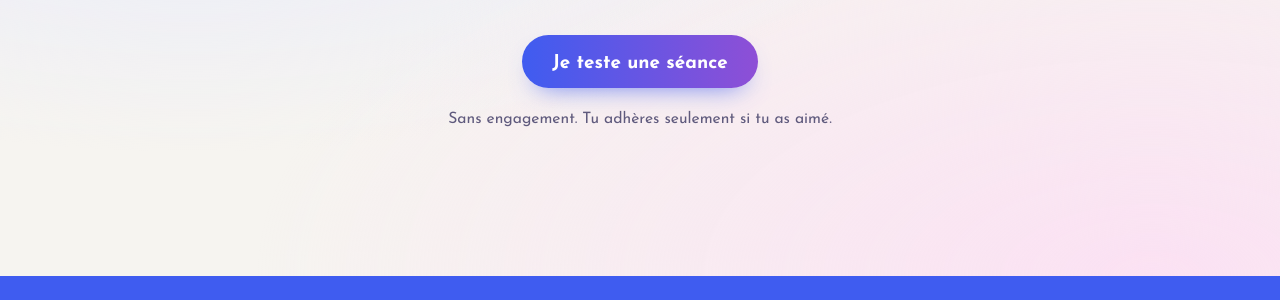
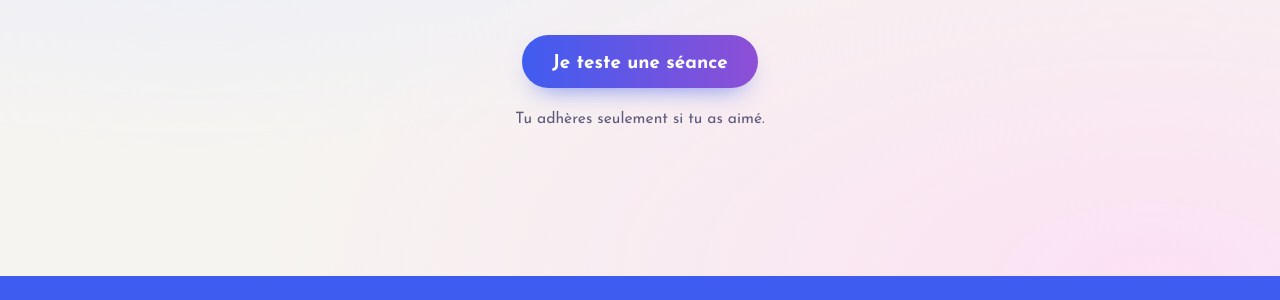
Before and after one commit to Anotreplace/anotreplace.github.io, a Jekyll site: the page built from index.html, in a window 1280 px wide and 900 px high, scrolled down 8784 px. Shown: the part 177-477 px from the top of the window. Built offline with Jekyll 4.4.1, drawn with Linux system fonts in a browser that asks for light colours.

Commit message:
Retrait de la mention « sans engagement » sur tout le site
Co-Authored-By: Claude Opus 5.5 <noreply@anthropic.com>

```diff
--- a/_layouts/post.html
+++ b/_layouts/post.html
@@ -9,7 +9,7 @@ layout: default
     {{ content }}
     <aside class="encart-cta">
       <h2>Viens essayer une sortie</h2>
-      <p>La première séance est offerte, tous niveaux, sans engagement.</p>
+      <p>Tous niveaux : viens tester une séance avec nous.</p>
       <a class="btn" href="{{ '/reserver/' | relative_url }}">Je réserve ma séance offerte</a>
     </aside>
   </div>
--- a/adhesion/index.html
+++ b/adhesion/index.html
@@ -316,7 +316,7 @@ body_class: "no-mobile-cta"
 <section class="cta-final">
   <div class="wrap">
     <h2>Commence par une séance.</h2>
-    <p>Viens tester, sans engagement. Tu décideras après.</p>
+    <p>Viens tester. Tu décideras après.</p>
     <div class="actions"><a class="btn" href="/reserver/">Je teste une séance</a></div>
   </div>
 </section>
--- a/index.html
+++ b/index.html
@@ -240,7 +240,7 @@ description: "Natation, vélo et running entre femmes à Angoulême. Tous niveau
     <h2>Ta place t'attend.</h2>
     <p>Des femmes t'attendent au départ&nbsp;!</p>
     <div class="actions"><a class="btn" href="/reserver/">Je teste une séance</a></div>
-    <p class="small" style="margin-top:1.2rem">Sans engagement. Tu adhères seulement si tu as aimé.</p>
+    <p class="small" style="margin-top:1.2rem">Tu adhères seulement si tu as aimé.</p>
   </div>
 </section>
 
--- a/reserver/index.html
+++ b/reserver/index.html
@@ -27,7 +27,7 @@ body_class: "no-mobile-cta"
           <span><strong>Un mail</strong><span class="muted">{{ site.email }}</span></span>
         </a>
       </div>
-      <p class="muted small">Ta première séance est sans engagement : tu adhères seulement si tu as aimé.</p>
+      <p class="muted small">Après ta première séance, tu adhères seulement si tu as aimé.</p>
     </div>
     <div>
       <h2 style="font-size:2rem">Comment se passe ta séance ?</h2>
```
